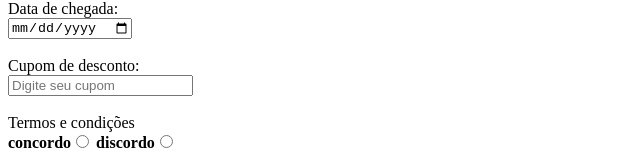
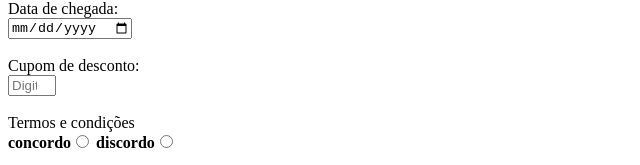
Before and after one commit to https-carlos/my-form, a plain HTML site: page index.html in a window 1280 px wide. Shown: the part 459-624 px from the top of the page, without its empty margins (0-640 px from the left). Drawn offline with Linux system fonts and the light colour scheme.

Commit message:
Update index.html

```diff
--- a/index.html
+++ b/index.html
@@ -41,7 +41,7 @@ Passeio turístico<input type="checkbox" name="check">
 Data de chegada: <br><input type="date" required>
 <br><br>
 
-Cupom de desconto:<br><input type="text" maxlength="6" min="6" max="6" placeholder="Digite seu cupom">
+Cupom de desconto:<br><input type="number" maxlength="6" min="6" max="6" placeholder="Digite seu cupom">
 <br><br>
 
 Termos e condições<br>
```
